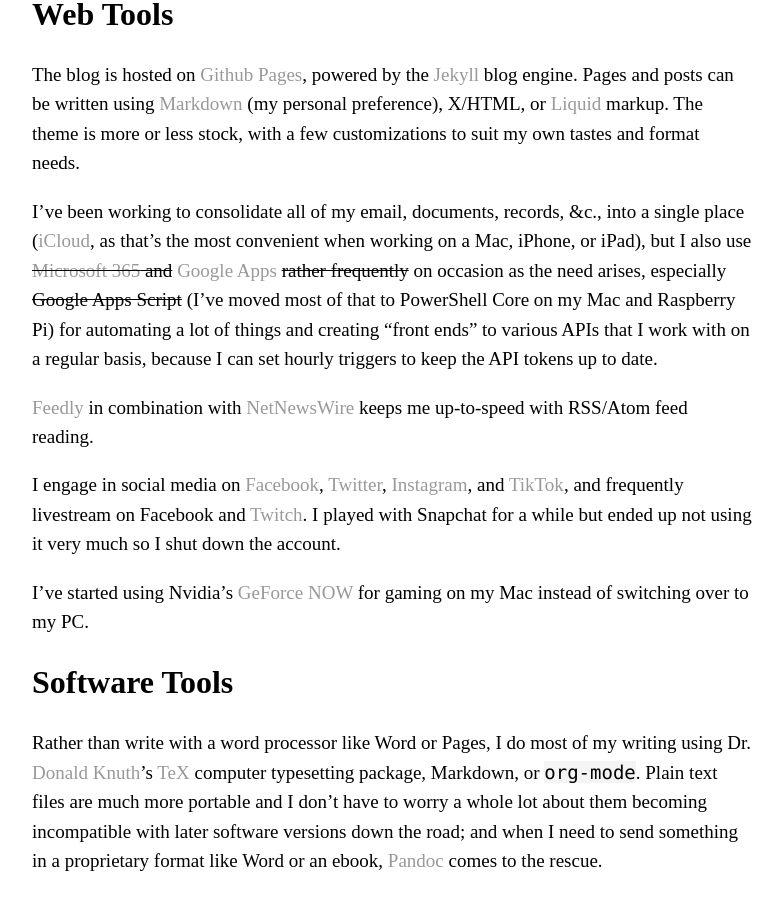
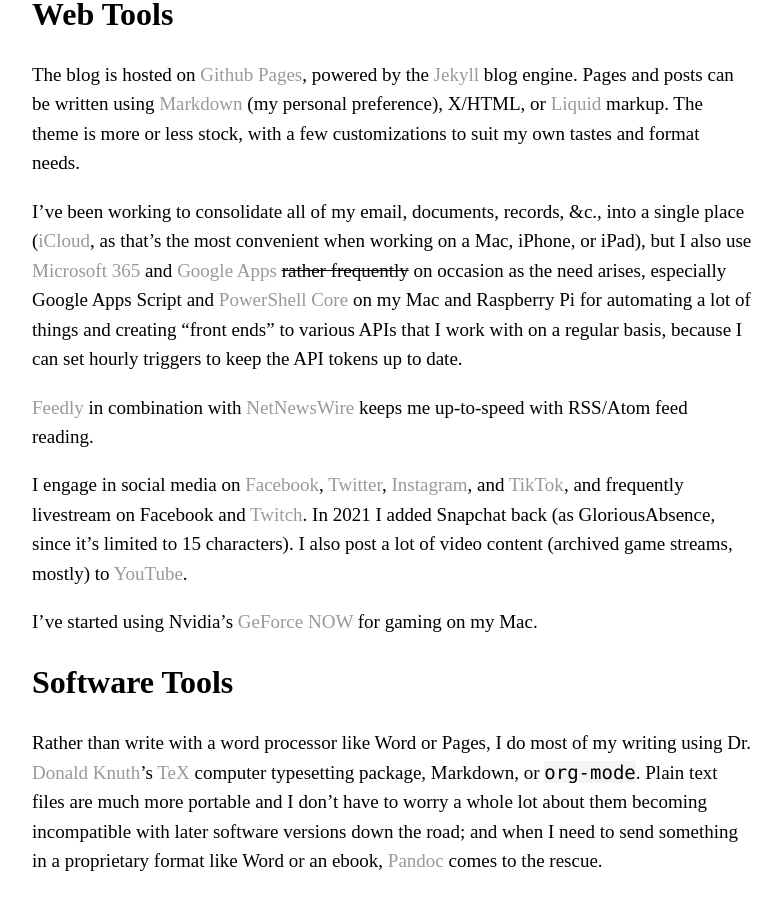
Before and after one commit to stevenbuehler/stevenbuehler.github.io, a Jekyll site: the page built from colophon.md, in a window 1280 px wide and 900 px high, scrolled down 1543 px. Shown: the whole window, without its empty margins (68-851 px from the left). Built offline with Jekyll 4.4.1, drawn with Linux system fonts in a browser that asks for light colours; nearby versions of some CDN libraries; some web fonts are replaced; part of the change alters nothing that is shown; some of the changed text lies outside the part shown.

Commit message:
updated colophon.

```diff
--- a/colophon.md
+++ b/colophon.md
@@ -2,7 +2,7 @@
 title: Colophon
 layout: page
 author: Steven Buehler
-date: 2020-12-05
+date: 2021-01-03
 ---
 
 # Colophon
@@ -21,13 +21,13 @@ My two most important tools are [Visual Studio Code](https://code.visualstudio.c
 
 The blog is hosted on [Github Pages](https://pages.github.io), powered by the [Jekyll](https://jekyllrb.com/) blog engine. Pages and posts can be written using [Markdown](https://daringfireball.net/projects/markdown/) (my personal preference), X/HTML, or [Liquid](https://shopify.github.io/liquid/) markup. The theme is more or less stock, with a few customizations to suit my own tastes and format needs.
 
-I've been working to consolidate all of my email, documents, records, &c., into a single place ([iCloud](https://www.icloud.com), as that's the most convenient when working on a Mac, iPhone, or iPad), but I also use ~~[Microsoft 365](https://www.office365.com) and~~ [Google Apps](https://apps.google.com) ~~rather frequently~~ on occasion as the need arises, especially ~~Google Apps Script~~ (I've moved most of that to PowerShell Core on my Mac and Raspberry Pi) for automating a lot of things and creating "front ends" to various APIs that I work with on a regular basis, because I can set hourly triggers to keep the API tokens up to date.
+I've been working to consolidate all of my email, documents, records, &c., into a single place ([iCloud](https://www.icloud.com), as that's the most convenient when working on a Mac, iPhone, or iPad), but I also use [Microsoft 365](https://www.office365.com) and [Google Apps](https://apps.google.com) ~~rather frequently~~ on occasion as the need arises, especially Google Apps Script and [PowerShell Core](https://powershell.org) on my Mac and Raspberry Pi for automating a lot of things and creating "front ends" to various APIs that I work with on a regular basis, because I can set hourly triggers to keep the API tokens up to date.
 
 [Feedly](https://www.feedly.com) in combination with [NetNewsWire](https://ranchero.com/netnewswire/) keeps me up-to-speed with RSS/Atom feed reading.
 
-I engage in social media on [Facebook](https://www.facebook.com/stevenwatsonbuehler), [Twitter](https://twitter.com/gloriousabsenceofskill), [Instagram](https://instagram.com/gloriousabsenceofskill), and [TikTok](https://tiktok.com/@gloriousabsenceofskill), and frequently livestream on Facebook and [Twitch](https://www.twitch.tv/gloriousabsenceofskill). I played with Snapchat for a while but ended up not using it very much so I shut down the account.
+I engage in social media on [Facebook](https://www.facebook.com/stevenwatsonbuehler), [Twitter](https://twitter.com/gloriousabsence), [Instagram](https://instagram.com/gloriousabsenceofskill), and [TikTok](https://tiktok.com/@gloriousabsenceofskill), and frequently livestream on Facebook and [Twitch](https://www.twitch.tv/gloriousabsenceofskill). In 2021 I added Snapchat back (as GloriousAbsence, since it's limited to 15 characters). I also post a lot of video content (archived game streams, mostly) to [YouTube](https://www.youtube.com/channel/UCmugswFkJX7kFvuyqEYA9LA).
 
-I've started using Nvidia's [GeForce NOW](https://www.nvidia.com/en-us/geforce-now/) for gaming on my Mac instead of switching over to my PC.
+I've started using Nvidia's [GeForce NOW](https://www.nvidia.com/en-us/geforce-now/) for gaming on my Mac.
 
 ## Software Tools
 
@@ -50,14 +50,17 @@ My **desktop** consists of:
 - [Raspberry Pi](https://www.raspberrypi.org) 4 Linux server (128 GB SD card).
 - [Canon PIXMA G4210](https://shop.usa.canon.com/shop/en/catalog/pixma-g4210-wireless-wireless-megatank-all-in-one-inkjet-printer) "megatank" color inkjet all-in-one.
 - [HP LaserJet Pro m118dw](https://store.hp.com/us/en/pdp/hp-laserjet-pro-m118dw) black-and-white laser printer.
-- [Asus VS278Q-P](https://www.asus.com/us/Commercial-Monitors/VS278QP/) 27&Prime; 1920&times;1080 LCD display.
+- [Asus VS278Q-P](https://www.asus.com/us/Commercial-Monitors/VS278QP/) 27&Prime; 1920&times;1080 LCD display, now my secondary screen.
+- **NEW:** [Acer KG281K](https://www.acer.com/ac/en/US/content/model/UM.PX1AA.003) 28&Prime; 4K UHD HDR LED display, my primary screen.
 - [Logitech MX Keys](https://www.logitech.com/en-us/products/keyboards/mx-keys-wireless-keyboard.html) wireless multi-device keyboard.
 - [Logitech M720 Triathlon](https://www.logitech.com/en-us/products/mice/m720-triathlon.html) wireless multi-device mouse.
-- [Logitech G533](https://www.logitechg.com/en-us/products/gaming-audio/g533-wireless-gaming-headset.html) Wireless 7.1 DTS Surround Headphone set
+- ~~[Logitech G533](https://www.logitechg.com/g533) Wireless 7.1 DTS Surround Headset.~~
+- [Logitech G635](https://www.logitechg.com/g635) Wired 7.1 DTS Surround Headset.
 
-My **mobile** bag (usually a [LowePro Streamline 150](https://g.co/kgs/7RvMkK) camera bag, but I have other backpacks and such) includes some combination of the following (not all at once):
+My **mobile** bag (usually a [LowePro Streamline 150](https://g.co/kgs/7RvMkK) camera bag, but I have other backpacks and such) includes some combination of the following (not all at once, for obvious reasons):
 
-- ~~[Google Pixel 4 XL](https://store.google.com/us/product/pixel_4)~~ [Apple iPhone 11 Pro Max](https://www.apple.com/shop/buy-iphone/iphone-11-pro) (64 GB).
+- ~~[Google Pixel 4 XL](https://store.google.com/us/product/pixel_4)~~
+- [Apple iPhone 11 Pro Max](https://www.apple.com/shop/buy-iphone/iphone-11-pro) (64 GB).
 - 8th-generation [iPad](https://apple.com/ipad) (32 GB), with a ~~[Logitech Crayon](https://www.logi.com/crayon)~~ Apple Pencil.
 - [Lenovo Yoga Book C930](https://www.lenovo.com/us/en/laptops/yoga/yoga-2-in-1-series/Yoga-Book-C930/p/ZZIWZWBYB1J) dual-screen Windows 2-in-1 w/ Precision Pen.
 - [Acer Chromebook Spin 11](https://www.acer.com/ac/en/US/content/series/acerchromebookspin11) ChromeOS 2-in-1 w/ Digital Pen.
@@ -67,6 +70,7 @@ My **mobile** bag (usually a [LowePro Streamline 150](https://g.co/kgs/7RvMkK) c
 - [Nikon CoolPix B500](https://www.nikonusa.com/en/nikon-products/product/compact-digital-cameras/coolpix-b500.html) long-zoom point-and-shoot.
 - A [PNY USB-C storage card reader/USB adapter](https://www.pny.eu/consumer/explore-all-products/readers/941-usb-c-card-reader---usb-adapter).
 - [Apple Earpods](https://www.apple.com/shop/product/MMTN2AM/A/earpods-with-lightning-connector) (both Lightning and &#x215B;&Prime; plug version).
+- Brother [DSmobile 920dw](https://www.brother-usa.com/products/ds920dw) Wireless Duplex Mobile Color Page Scanner.
 
 ...and the **creative** gear:
 
```
